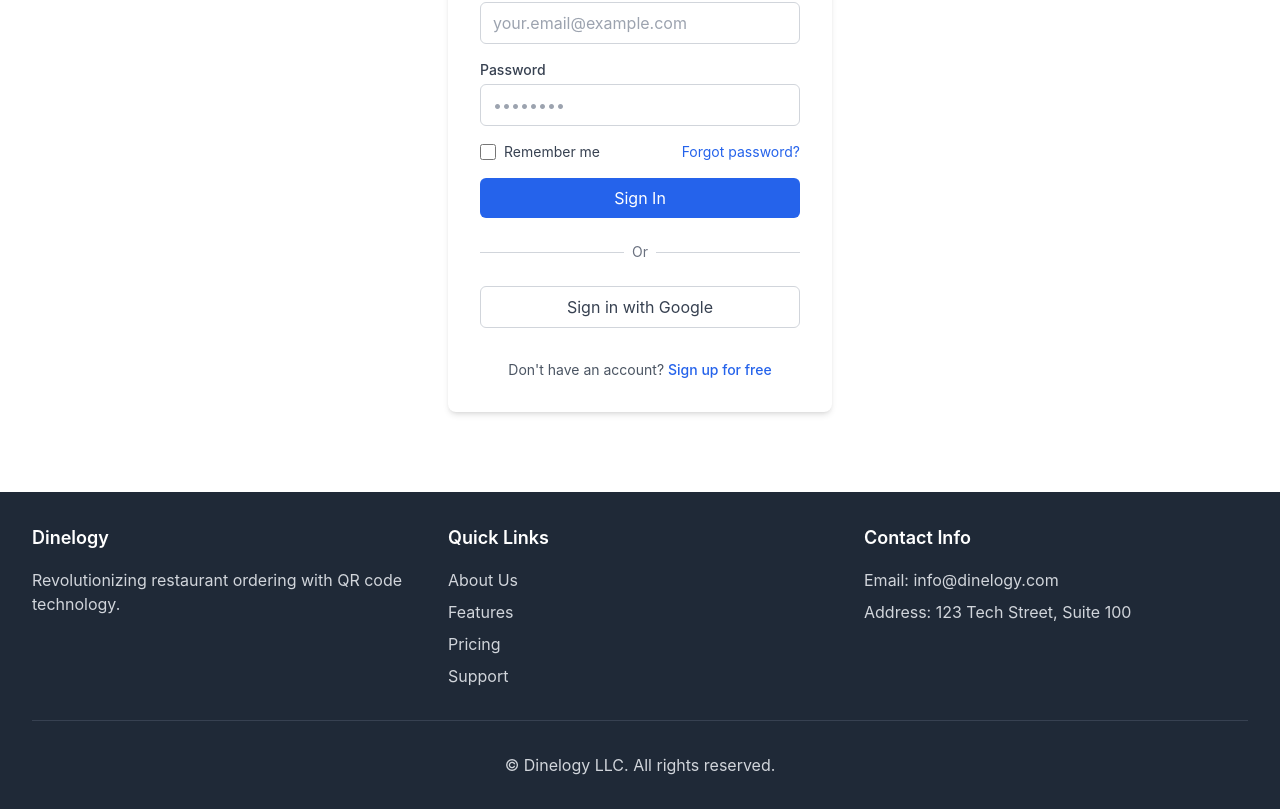
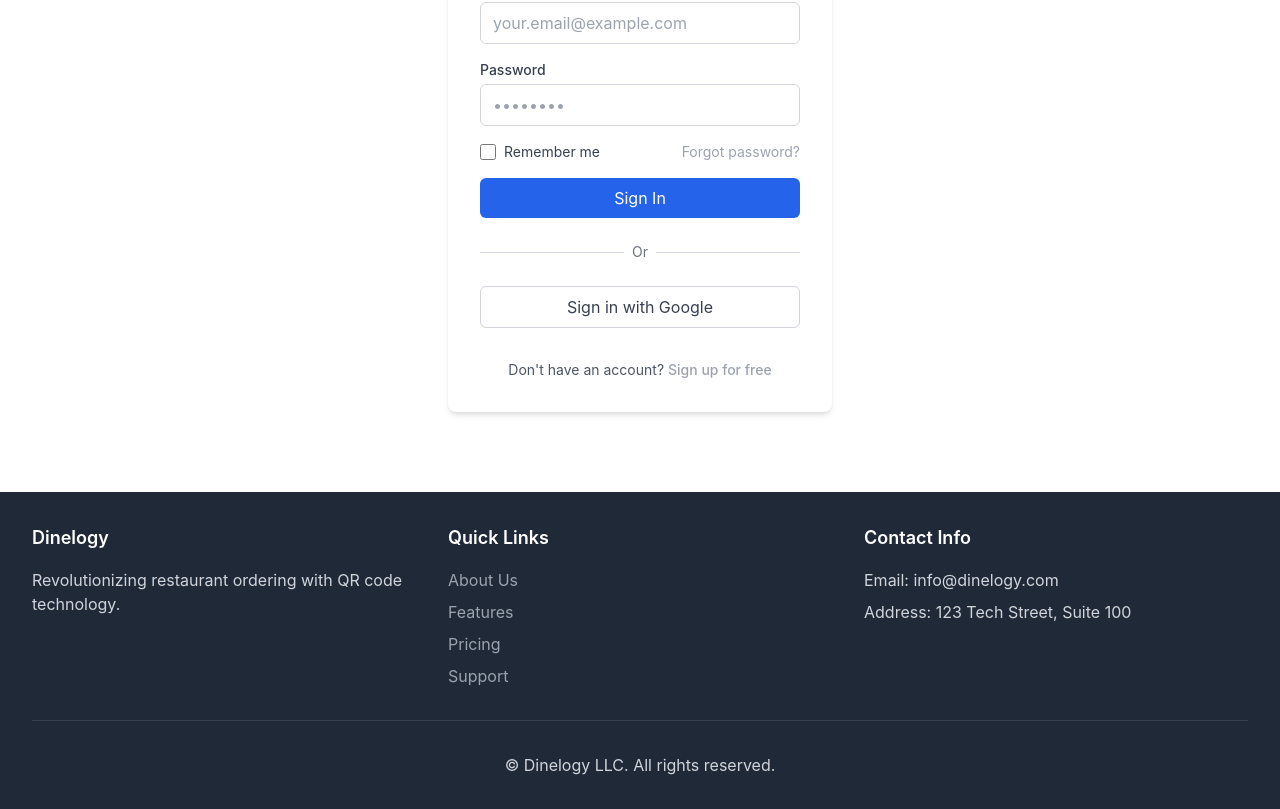
Before and after one commit to harbinzhang/dinelogy.llc, a React (Vite) app: page /login in a window 1280 px wide. Shown: the part 298-1107 px from the top of the page. Built offline with nearby package versions, Linux system fonts and the light colour scheme.

Commit message:
Hide placeholder links in Footer and Login components, converting them to non-clickable text

```diff
--- a/src/components/Footer.tsx
+++ b/src/components/Footer.tsx
@@ -15,10 +15,10 @@ const Footer: React.FC = () => {
           <div>
             <h4 className="text-lg font-semibold mb-4">Quick Links</h4>
             <ul className="space-y-2 text-gray-300">
-              <li><a href="#" className="hover:text-white">About Us</a></li>
-              <li><a href="#" className="hover:text-white">Features</a></li>
-              <li><a href="#" className="hover:text-white">Pricing</a></li>
-              <li><a href="#" className="hover:text-white">Support</a></li>
+              <li><span className="text-gray-400">About Us</span></li>
+              <li><span className="text-gray-400">Features</span></li>
+              <li><span className="text-gray-400">Pricing</span></li>
+              <li><span className="text-gray-400">Support</span></li>
             </ul>
           </div>
 
--- a/src/pages/Login.tsx
+++ b/src/pages/Login.tsx
@@ -53,9 +53,9 @@ const Login: React.FC = () => {
                   </label>
                 </div>
 
-                <a href="#" className="text-sm text-primary-600 hover:text-primary-500">
+                <span className="text-sm text-gray-400">
                   Forgot password?
-                </a>
+                </span>
               </div>
 
               <button
@@ -85,9 +85,9 @@ const Login: React.FC = () => {
 
             <p className="mt-8 text-center text-sm text-gray-600">
               Don't have an account?{' '}
-              <a href="#" className="text-primary-600 hover:text-primary-500 font-medium">
+              <span className="text-gray-400 font-medium">
                 Sign up for free
-              </a>
+              </span>
             </p>
           </div>
         </div>
```
Also changed, not shown: 1 other file (tests, documents, lock files or other folders).
